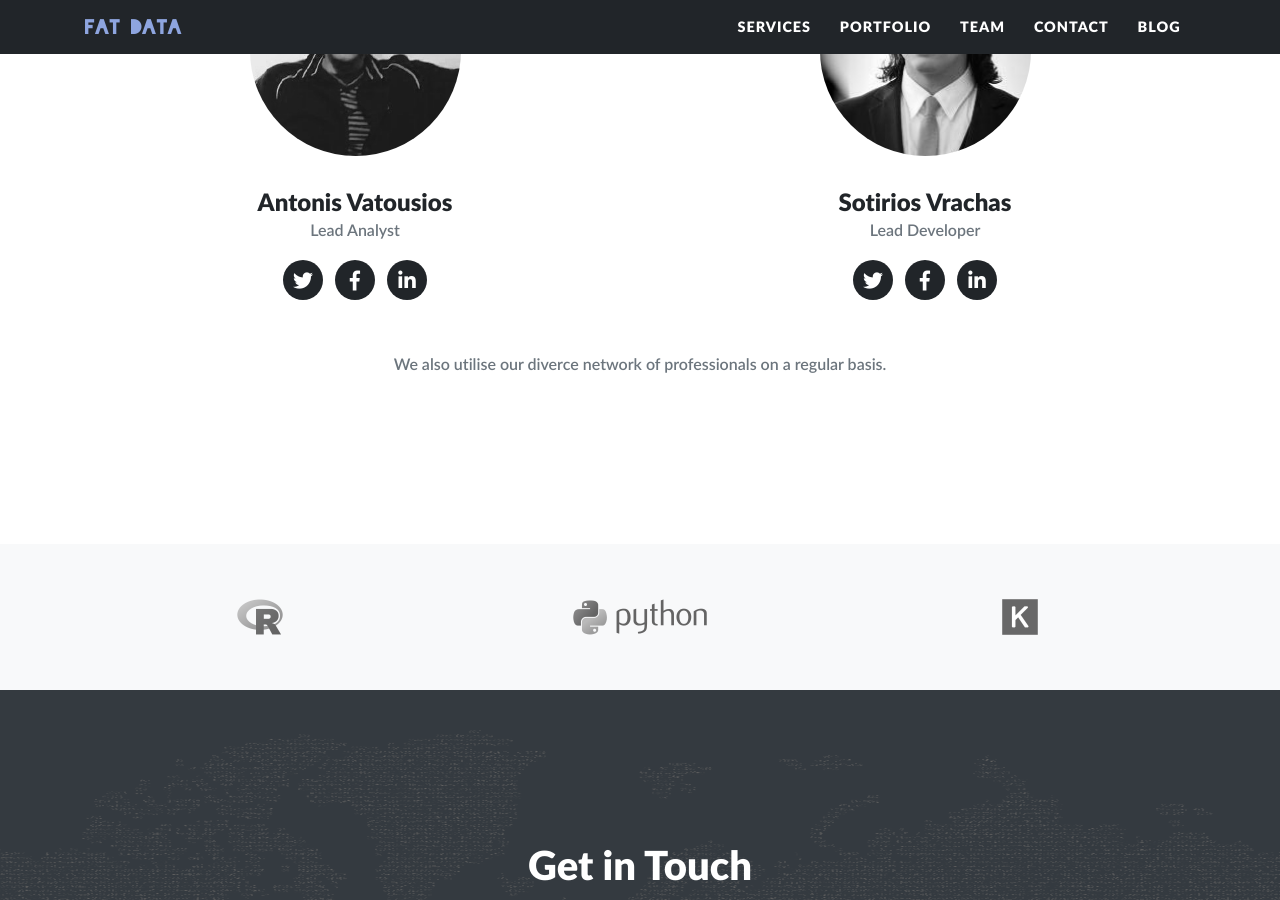
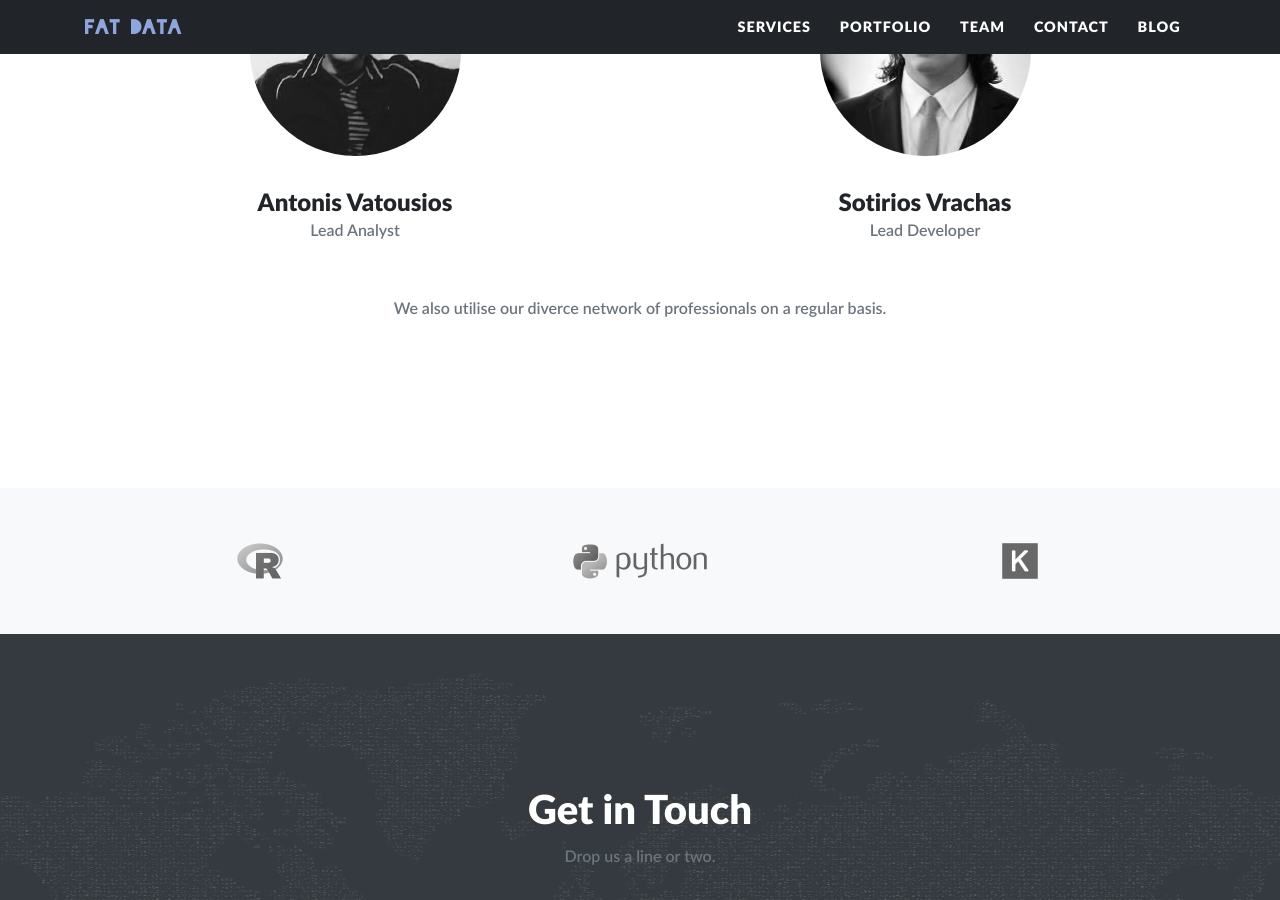
Before and after one commit to Mark-to-market/Mark-to-market.github.io, a Jekyll site: the page built from index.md, in a window 1280 px wide and 900 px high, scrolled down 2727 px. Built offline with Jekyll 4.4.1, drawn with Linux system fonts in a browser that asks for light colours; nearby versions of some CDN libraries.

Commit message:
Fix homepage

```diff
--- a/_layouts/home.html
+++ b/_layouts/home.html
@@ -82,23 +82,6 @@ layout: default
               <img class="mx-auto rounded-circle" src="{{ member.img }}" alt="">
               <h4>{{ member.title }}</h4>
               <p class="text-muted">{{ member.role }}</p>
-              <ul class="list-inline social-buttons">
-                <li class="list-inline-item">
-                  <a href="#">
-                    <i class="fab fa-twitter"></i>
-                  </a>
-                </li>
-                <li class="list-inline-item">
-                  <a href="#">
-                    <i class="fab fa-facebook-f"></i>
-                  </a>
-                </li>
-                <li class="list-inline-item">
-                  <a href="#">
-                    <i class="fab fa-linkedin-in"></i>
-                  </a>
-                </li>
-              </ul>
             </div>
           </div>
           {% endfor %}
```
Also changed, not shown: index.md (renamed from collections/_pages/index.md).
